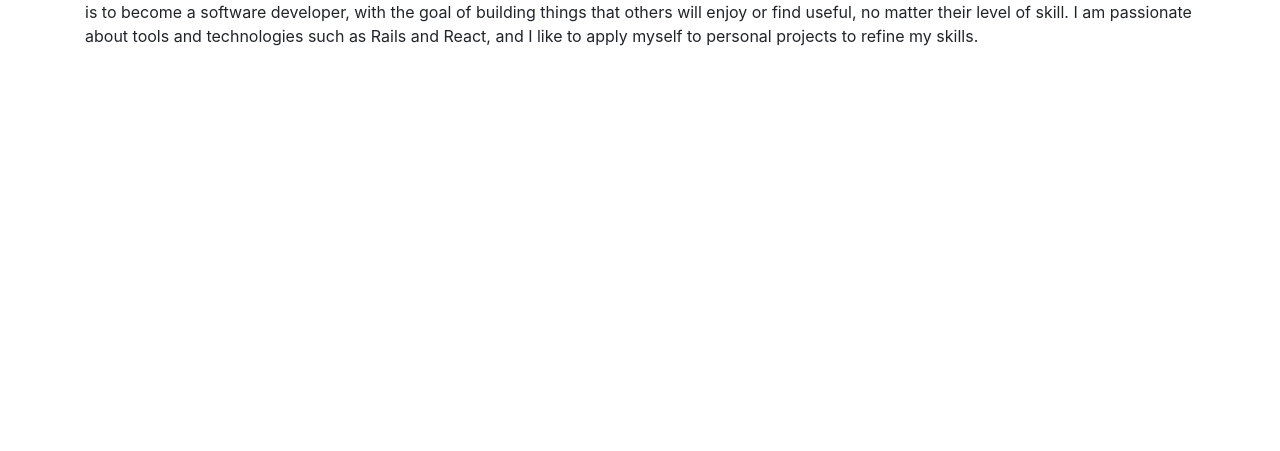
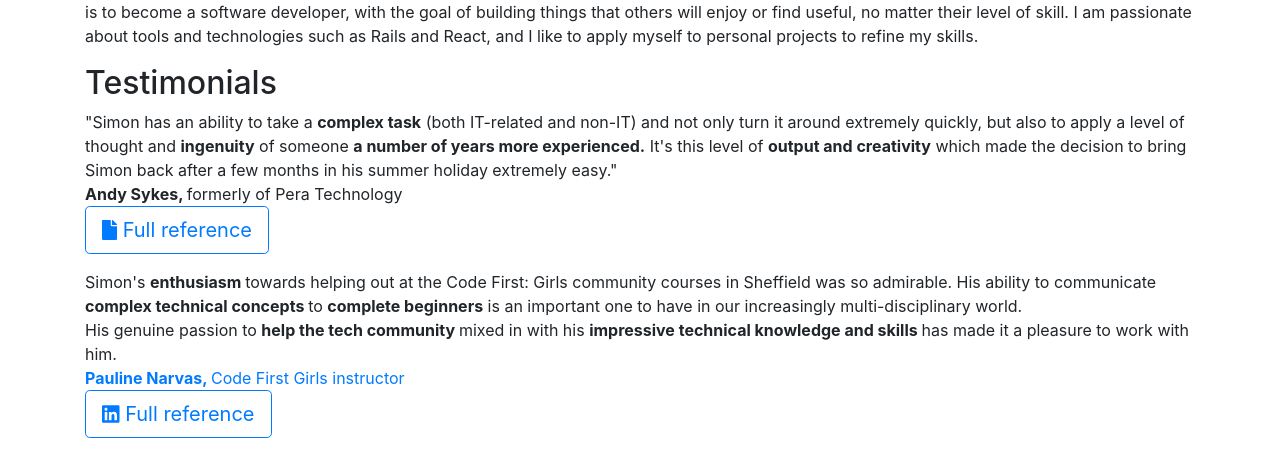
Before and after one commit to boardfish/simon.fish, a React (Create React App) app: page / in a window 1280 px wide. Shown: the part 479-930 px from the top of the page. Before the commit the page ends 800 px from the top, so only its background shows below. Built offline with nearby package versions, Linux system fonts and the light colour scheme.

Commit message:
Add testimonials

```diff
--- a/src/App.js
+++ b/src/App.js
@@ -3,6 +3,7 @@ import { Container } from "reactstrap";
 import Header from "./components/Header";
 import "./App.css";
 import About from "./components/About";
+import { FontAwesomeIcon } from "@fortawesome/react-fontawesome";
 
 class App extends Component {
   render() {
@@ -11,6 +12,56 @@ class App extends Component {
         <Container>
           <Header />
           <About />
+          <div>
+            <h2>Testimonials</h2>
+            <p>
+              "Simon has an ability to take a <b>complex task</b> (both
+              IT-related and non-IT) and not only turn it around extremely
+              quickly, but also to apply a level of thought and <b>ingenuity</b>{" "}
+              of someone <b>a number of years more experienced.</b> It's this
+              level of <b>output and creativity</b> which made the decision to
+              bring Simon back after a few months in his summer holiday
+              extremely easy."
+              <br />
+              <strong>Andy Sykes, </strong>formerly of Pera Technology
+              <br />
+              <a
+                class="btn btn-lg btn-color btn-outline-primary"
+                target="_blank"
+                href="docs/PeraTechnologyReference.pdf"
+              >
+                <FontAwesomeIcon icon="file" /> Full reference
+              </a>
+            </p>
+            <p>
+              Simon's <b>enthusiasm </b>towards helping out at the Code First:
+              Girls community courses in Sheffield was so admirable. His ability
+              to communicate <b>complex technical concepts </b>to{" "}
+              <b>complete beginners</b> is an important one to have in our
+              increasingly multi-disciplinary world. <br />
+              His genuine passion to <b>help the tech community </b>mixed in
+              with his <b>impressive technical knowledge and skills </b>has made
+              it a pleasure to work with him.
+              <br />
+              <a
+                class="text-primary"
+                target="_blank"
+                rel="noopener noreferrer"
+                href="https://pawlean.com/"
+              >
+                <strong>Pauline Narvas, </strong>Code First Girls instructor
+              </a>
+              <br />
+              <a
+                class="btn btn-lg btn-color btn-outline-primary"
+                target="_blank"
+                rel="noopener noreferrer"
+                href="https://www.linkedin.com/in/boardfish/"
+              >
+                <FontAwesomeIcon icon={["fab", "linkedin"]} /> Full reference
+              </a>
+            </p>
+          </div>
         </Container>
       </Container>
     );
--- a/src/index.js
+++ b/src/index.js
@@ -10,12 +10,12 @@ import {
   faLinkedin,
   faTwitter
 } from "@fortawesome/free-brands-svg-icons";
-import { faEnvelope } from "@fortawesome/free-solid-svg-icons";
+import { faEnvelope, faFile } from "@fortawesome/free-solid-svg-icons";
 
 // Bootstrap and styling imports
 import "bootstrap/dist/css/bootstrap.min.css";
 
 // FontAwesome icon library intialisation
-library.add(faGithub, faEnvelope, faLinkedin, faFacebook, faTwitter);
+library.add(faGithub, faEnvelope, faFile, faLinkedin, faFacebook, faTwitter);
 
 ReactDOM.render(<App />, document.getElementById("root"));
```
